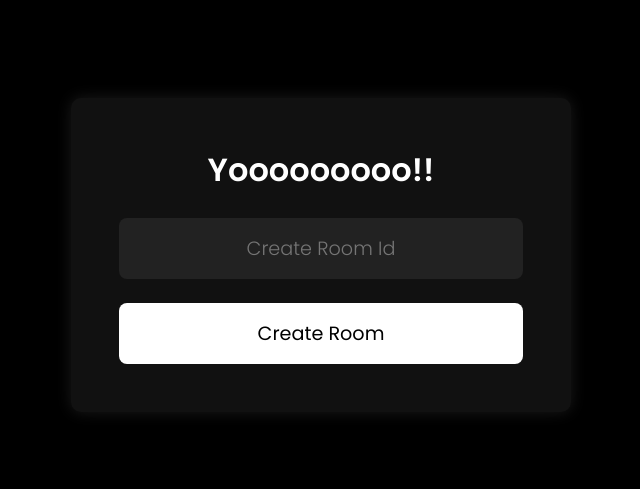
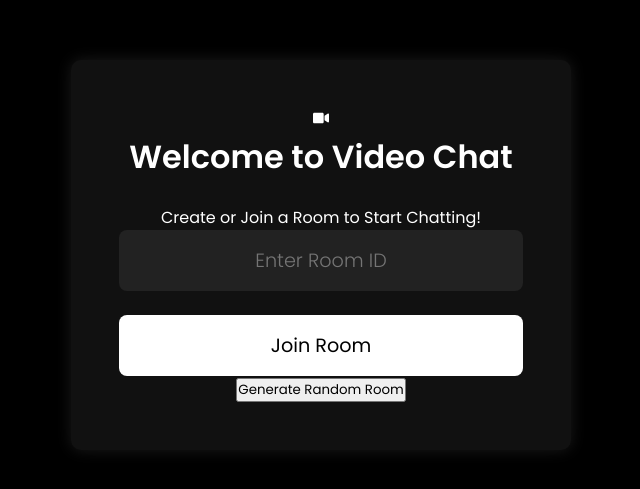
Before and after one commit to Anshu-Raj-Web-Dev/video-call, a React (Create React App) app: page / in a window 1280 px wide. Shown: the part 145-634 px from the top of the page, without its empty margins (319-959 px from the left). Built offline with nearby package versions, Linux system fonts and the light colour scheme.

Commit message:
Update HomePage.js

```diff
--- a/src/components/HomePage.js
+++ b/src/components/HomePage.js
@@ -1,36 +1,51 @@
-import React, { useState } from 'react'
-import { useNavigate } from 'react-router-dom'
-import "./HomePage.css"
+import React, { useState, useEffect } from "react";
+import { useNavigate } from "react-router-dom";
+import "./HomePage.css";
+import { FaVideo } from "react-icons/fa"; // Video Icon for better UI
 
 const HomePage = () => {
-    const [input, setInput] = useState();
-    const navigate = useNavigate()
+  const [input, setInput] = useState("");
+  const navigate = useNavigate();
 
   const submitHandler = () => {
-      if (!input || input.trim() === "") {
+    if (!input.trim()) {
       alert("Please enter a valid room name!");
       return;
     }
     navigate(`/room/${input}`);
   };
 
+  // Function to generate a random room ID
+  const generateRoomId = () => {
+    const randomId = Math.random().toString(36).substring(2, 10);
+    setInput(randomId);
+  };
+
   return (
     <div className="home-container">
       <div className="home-box">
-      <h1 className="home-title">Yooooooooo!!</h1>
+        <FaVideo className="home-icon" /> {/* Video Call Icon */}
+        <h1 className="home-title">Welcome to Video Chat</h1>
+        <p className="home-subtitle">Create or Join a Room to Start Chatting!</p>
+
         <input
           value={input}
           onChange={(e) => setInput(e.target.value)}
           type="text"
-        placeholder="Create Room Id"
+          placeholder="Enter Room ID"
           className="home-input"
         />
+
         <button onClick={submitHandler} className="home-button">
-        Create Room
+          Join Room
+        </button>
+
+        <button onClick={generateRoomId} className="home-random-button">
+          Generate Random Room
         </button>
       </div>
     </div>
-  )
-}
+  );
+};
 
-export default HomePage
+export default HomePage;
```
Lines whose indentation alone changed are shown as unchanged.
